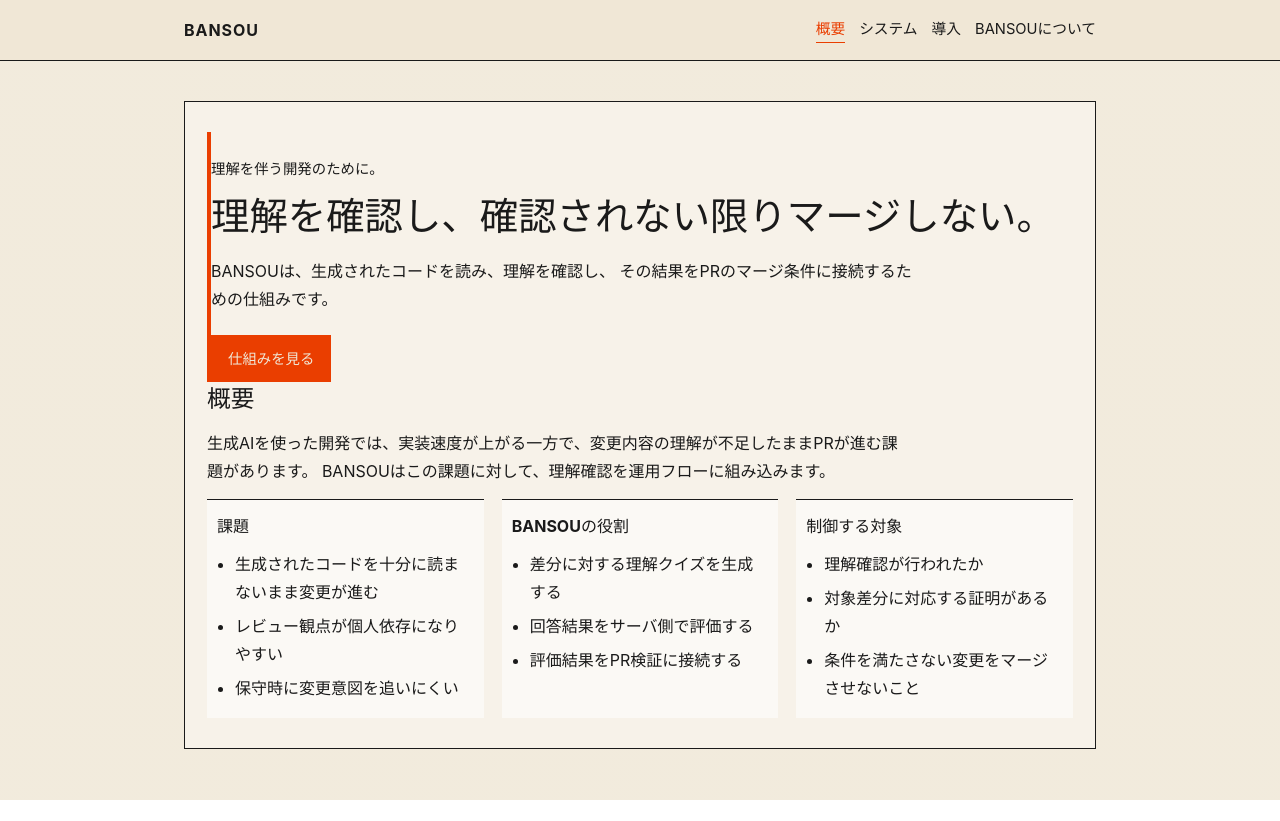
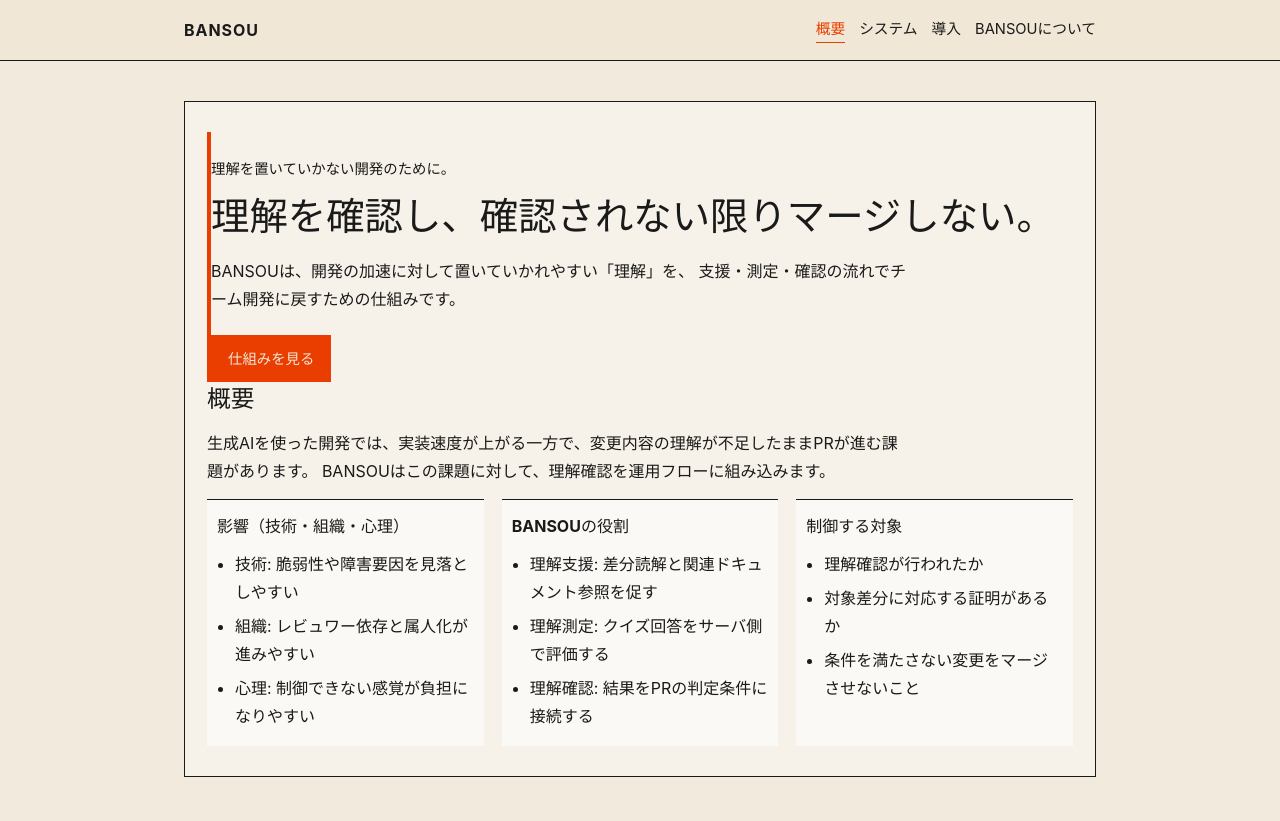
Before and after one commit to Utsugi0101/BANSOU_page, a React (Vite) app: page /#/overview in a window 1280 px wide. Before the commit the page ends 800 px from the top, so only its background shows below. Built offline with nearby package versions, Linux system fonts and the light colour scheme.

Commit message:
Align copy with poster themes and impact framing

```diff
--- a/src/App.tsx
+++ b/src/App.tsx
@@ -59,11 +59,11 @@
         {route === 'overview' && (
           <section id="overview" className="section">
             <section className="hero">
-              <p className="hero-lead">理解を伴う開発のために。</p>
+              <p className="hero-lead">理解を置いていかない開発のために。</p>
               <h1>理解を確認し、確認されない限りマージしない。</h1>
               <p>
-                BANSOUは、生成されたコードを読み、理解を確認し、
-                その結果をPRのマージ条件に接続するための仕組みです。
+                BANSOUは、開発の加速に対して置いていかれやすい「理解」を、
+                支援・測定・確認の流れでチーム開発に戻すための仕組みです。
               </p>
               <a className="hero-button" href={toHash('system')}>
                 仕組みを見る
@@ -76,19 +76,19 @@
           </p>
           <div className="list-grid">
             <article>
-              <h3>課題</h3>
+              <h3>影響（技術・組織・心理）</h3>
               <ul>
-                <li>生成されたコードを十分に読まないまま変更が進む</li>
-                <li>レビュー観点が個人依存になりやすい</li>
-                <li>保守時に変更意図を追いにくい</li>
+                <li>技術: 脆弱性や障害要因を見落としやすい</li>
+                <li>組織: レビュワー依存と属人化が進みやすい</li>
+                <li>心理: 制御できない感覚が負担になりやすい</li>
               </ul>
             </article>
             <article>
               <h3>BANSOUの役割</h3>
               <ul>
-                <li>差分に対する理解クイズを生成する</li>
-                <li>回答結果をサーバ側で評価する</li>
-                <li>評価結果をPR検証に接続する</li>
+                <li>理解支援: 差分読解と関連ドキュメント参照を促す</li>
+                <li>理解測定: クイズ回答をサーバ側で評価する</li>
+                <li>理解確認: 結果をPRの判定条件に接続する</li>
               </ul>
             </article>
             <article>
@@ -155,12 +155,13 @@
             </svg>
           </div>
           <ol className="flow">
-            <li>実装者が差分を取得し、クイズを生成する</li>
-            <li>サーバが回答を評価し、理解証明トークンを発行する</li>
+            <li>生成AIで実装する</li>
+            <li>差分に対する理解確認クイズを実施する</li>
+            <li>サーバが評価し、理解証明トークンを発行する</li>
             <li>GitHub ActionがPR時に証明と差分を検証する</li>
-            <li>条件を満たす場合のみ、リポジトリでmergeを許可する</li>
+            <li>条件を満たす場合のみ、mergeを許可する</li>
           </ol>
-          </section>
+        </section>
         )}
 
         {route === 'adoption' && (
@@ -185,22 +186,22 @@
               </ul>
             </article>
           </div>
-          </section>
+        </section>
         )}
 
         {route === 'about' && (
           <section id="about" className="section">
           <h2>BANSOUについて</h2>
           <p>
-            BANSOUは、コード生成を加速するためのツールではありません。
-            生成された変更を読み、理解を確認し、その確認結果をマージ制御に接続するための仕組みです。
+            BANSOUは、コード生成を速くするためのツールではありません。
+            「理解したいと思えば理解できる状態」を維持しながら、
+            生成された変更をチームで扱うための運用基盤です。
           </p>
           <p>
-            ここで扱う「理解」とは、変更内容を説明できること、影響範囲を把握できること、
-            そして不明点を明確にできることです。BANSOUはこの確認を個人判断に任せず、
-            チームの運用として扱える形にします。
+            ここで扱う「理解」は、変更内容の説明、影響範囲の把握、不明点の明確化です。
+            個人の努力に依存せず、チームの運用として継続できる形を目指します。
           </p>
-          </section>
+        </section>
         )}
       </main>
     </div>
```
